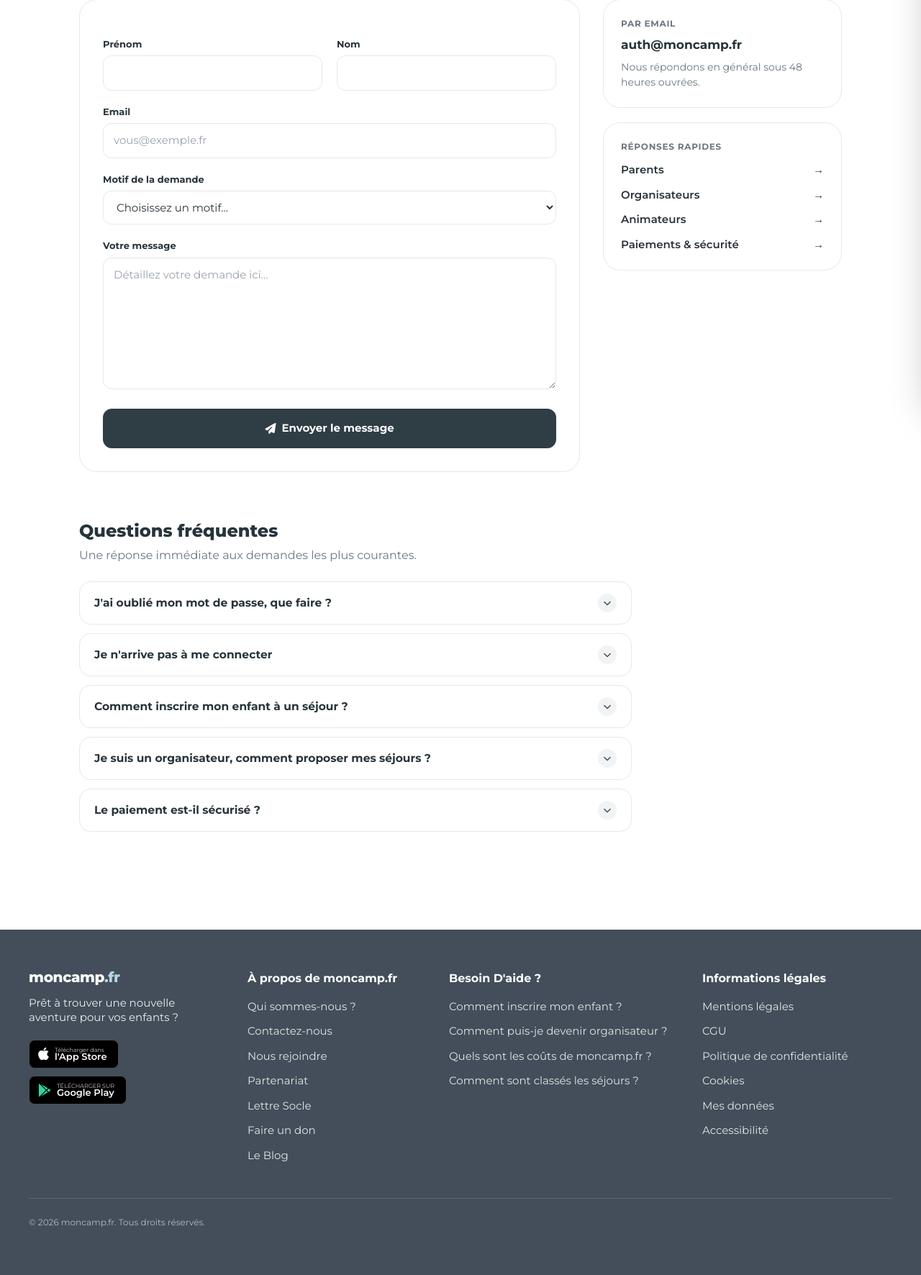
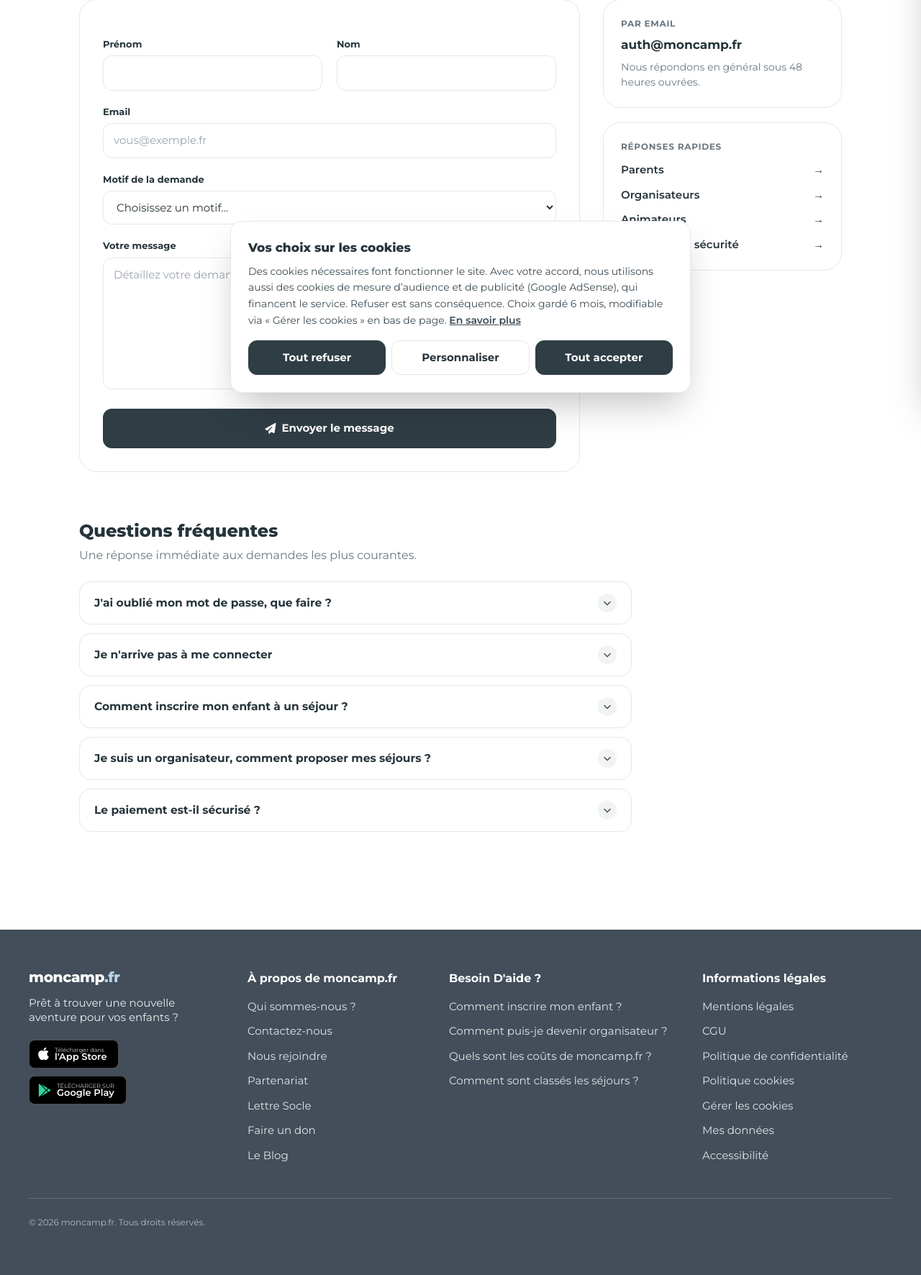
Before and after one commit to Cyprdu/colo, a PHP site: page /contact in a window 1280 px wide. Shown: the part 242-2014 px from the top of the page at 72% size. Run offline with PHP 8.4, Linux system fonts and the light colour scheme; a stand-in replaces the project's code that opens the database connection; some libraries are stand-ins or nearby versions.

Commit message:
Bandeau de consentement cookies (CNIL) : « Tout refuser » au même niveau que « Tout accepter », réglages par finalité (nécessaires, mesure d'audience, publicité), choix gardé 6 mois (cookie mc_consent), preuve horodatée par finalité dans consentements (référence aléatoire rattachée au navigateur, compte si connecté, IP hachée) via api/consent.php ; AdSense chargé par assets/ads.js seulement après le choix (annonces non personnalisées et Consent Mode refusé si la publicité est refusée), emplacements masqués avant ; changement ou retrait = rechargement ; lien « Gérer les cookies » dans le pied de page
Co-Authored-By: Claude Opus 5.5 <noreply@anthropic.com>

```diff
--- a/api/controle_lib.php
+++ b/api/controle_lib.php
@@ -210,7 +210,7 @@ function ctl_tests(): array {
     });
     $add('a_script', 'Publicités Google', 'Script AdSense présent dans les pages', function () {
         [$c, $b] = ctl_http(ctl_site() . '/');
-        return str_contains($b, 'adsbygoogle.js?client=ca-pub-3659884670016121') ? ctl_r('ok', 'Script AdSense chargé sur l\'accueil.') : ctl_r('warn', 'Script AdSense absent de l\'accueil.', 'Vérifiez partials/header.php.');
+        return str_contains($b, '/assets/consent.js') && str_contains($b, '/assets/ads.js') ? ctl_r('ok', 'Chargeur AdSense présent sur l\'accueil (AdSense chargé après le choix cookies).') : ctl_r('warn', 'Chargeur AdSense ou bandeau cookies absent de l\'accueil.', 'Vérifiez partials/header.php (assets/consent.js puis assets/ads.js).');
     });
     $add('a_statut', 'Publicités Google', 'Validation du site par AdSense', fn() => ctl_r('info', 'Non vérifiable automatiquement.', 'AdSense > Sites : moncamp.fr doit être « Prêt ». Les pubs n\'apparaissent qu\'après validation, et seulement si le consentement cookies est donné (RGPD).'));
 
--- a/api/security.php
+++ b/api/security.php
@@ -19,9 +19,11 @@ function sec_ensure(PDO $pdo): void {
         ) ENGINE=InnoDB DEFAULT CHARSET=utf8mb4");
         $pdo->exec("CREATE TABLE IF NOT EXISTS consentements (
             id INT AUTO_INCREMENT PRIMARY KEY, user_id INT NULL, type VARCHAR(30) NOT NULL, version VARCHAR(20) NOT NULL,
-            accepte TINYINT(1) NOT NULL DEFAULT 1, ip_hash CHAR(64) NULL, created_at DATETIME NOT NULL DEFAULT CURRENT_TIMESTAMP,
-            KEY idx_user (user_id, type)
+            accepte TINYINT(1) NOT NULL DEFAULT 1, ip_hash CHAR(64) NULL, ref CHAR(16) NULL, created_at DATETIME NOT NULL DEFAULT CURRENT_TIMESTAMP,
+            KEY idx_user (user_id, type), KEY idx_ref (ref)
         ) ENGINE=InnoDB DEFAULT CHARSET=utf8mb4");
+        // ref : référence aléatoire du choix cookies, aussi gardée dans le cookie mc_consent du navigateur (preuve rattachable)
+        if (!$pdo->query("SHOW COLUMNS FROM consentements LIKE 'ref'")->fetch()) $pdo->exec("ALTER TABLE consentements ADD COLUMN ref CHAR(16) NULL, ADD KEY idx_ref (ref)");
         $pdo->exec("CREATE TABLE IF NOT EXISTS acces_sante (
             id INT AUTO_INCREMENT PRIMARY KEY, user_id INT NOT NULL, enfant_id INT NULL, type VARCHAR(12) NOT NULL,
             ip_hash CHAR(64) NULL, created_at DATETIME NOT NULL DEFAULT CURRENT_TIMESTAMP, KEY idx_enfant (enfant_id), KEY idx_user (user_id)
@@ -77,11 +79,11 @@ function csrf_check(): bool {
 }
 
 // ---------------- Consentements et accès santé ----------------
-function consent_log(PDO $pdo, ?int $userId, string $type, ?string $version = null, bool $accepte = true): void {
+function consent_log(PDO $pdo, ?int $userId, string $type, ?string $version = null, bool $accepte = true, ?string $ref = null): void {
     try {
         sec_ensure($pdo);
-        $pdo->prepare("INSERT INTO consentements (user_id, type, version, accepte, ip_hash) VALUES (?, ?, ?, ?, ?)")
-            ->execute([$userId, substr($type, 0, 30), $version ?? CGU_VERSION, $accepte ? 1 : 0, sec_hash(sec_ip())]);
+        $pdo->prepare("INSERT INTO consentements (user_id, type, version, accepte, ip_hash, ref) VALUES (?, ?, ?, ?, ?, ?)")
+            ->execute([$userId, substr($type, 0, 30), $version ?? CGU_VERSION, $accepte ? 1 : 0, sec_hash(sec_ip()), $ref]);
     } catch (Throwable $e) {}
 }
 function sante_log(PDO $pdo, int $userId, ?int $enfantId, string $type): void {
--- /dev/null
+++ b/assets/consent.js
@@ -0,0 +1,66 @@
+/* moncamp.fr : consentement aux cookies (CNIL). Choix par finalité (mesure d'audience, publicité), gardé 6 mois dans le cookie
+   mc_consent = 1.<référence>.<audience 0|1><publicité 0|1>.<horodatage>, preuve enregistrée par api/consent.php (table consentements).
+   Tant qu'aucun choix n'est fait, aucun script non essentiel n'est chargé (assets/ads.js attend l'événement « mc:consent »). */
+(function () {
+    'use strict';
+    var DUREE = 182 * 86400;
+
+    function lire() {
+        var m = document.cookie.match(/(?:^|;\s*)mc_consent=1\.([a-f0-9]{16})\.([01])([01])\.(\d+)/);
+        if (!m || Date.now() / 1000 - Number(m[4]) > DUREE) return null;
+        return { ref: m[1], audience: m[2] === '1', pub: m[3] === '1' };
+    }
+    function signaler() {
+        if (typeof window.gtag !== 'function') return;
+        var p = mc.pub ? 'granted' : 'denied';
+        window.gtag('consent', 'update', { ad_storage: p, ad_user_data: p, ad_personalization: p, analytics_storage: mc.audience ? 'granted' : 'denied' });
+    }
+
+    var lu = lire();
+    var mc = window.mcConsent = { choisi: !!lu, audience: !!(lu && lu.audience), pub: !!(lu && lu.pub), ouvrir: ouvrir };
+    if (lu) signaler();
+
+    var box = null;
+    function el(id) { return document.getElementById(id); }
+
+    function enregistrer(a, p) {
+        var ref = lu ? lu.ref : Array.prototype.map.call(crypto.getRandomValues(new Uint8Array(8)), function (b) { return (b < 16 ? '0' : '') + b.toString(16); }).join('');
+        var change = mc.choisi && (a !== mc.audience || p !== mc.pub);
+        document.cookie = 'mc_consent=1.' + ref + '.' + (a ? 1 : 0) + (p ? 1 : 0) + '.' + Math.floor(Date.now() / 1000)
+            + '; Max-Age=' + DUREE + '; Path=/; SameSite=Lax' + (location.protocol === 'https:' ? '; Secure' : '');
+        lu = { ref: ref, audience: a, pub: p };
+        var envoi = fetch('/api/consent.php', { method: 'POST', credentials: 'same-origin', keepalive: true, headers: { 'Content-Type': 'application/json' }, body: JSON.stringify({ ref: ref, a: a ? 1 : 0, p: p ? 1 : 0 }) }).catch(function () {});
+        fermer();
+        if (change) { envoi.then(function () { location.reload(); }); return; }   // retrait ou changement : la page est rechargée sans les scripts concernés
+        var premier = !mc.choisi;
+        mc.choisi = true; mc.audience = a; mc.pub = p;
+        signaler();
+        if (premier) document.dispatchEvent(new CustomEvent('mc:consent'));
+    }
+
+    function fermer() { if (box) box.hidden = true; }
+    function ouvrir(reglages, sansFocus) {
+        if (!box) return;
+        el('mc-c-aud').checked = mc.audience;
+        el('mc-c-pub').checked = mc.pub;
+        el('mc-c-reglages').hidden = !reglages;
+        el('mc-c-perso').hidden = !!reglages;
+        box.hidden = false;
+        if (!sansFocus) (reglages ? el('mc-c-aud') : el('mc-c-refus')).focus();
+    }
+
+    function init() {
+        box = el('mc-consent');
+        if (!box) return;
+        el('mc-c-refus').onclick = function () { enregistrer(false, false); };
+        el('mc-c-accepte').onclick = function () { enregistrer(true, true); };
+        el('mc-c-perso').onclick = function () { ouvrir(true); };
+        el('mc-c-ok').onclick = function () { enregistrer(el('mc-c-aud').checked, el('mc-c-pub').checked); };
+        document.addEventListener('click', function (e) {
+            var t = e.target.closest && e.target.closest('[data-cookies]');
+            if (t) { e.preventDefault(); ouvrir(true); }
+        });
+        if (!mc.choisi) ouvrir(false, true);
+    }
+    if (document.readyState === 'loading') document.addEventListener('DOMContentLoaded', init); else init();
+})();
--- a/partials/ads.php
+++ b/partials/ads.php
@@ -24,6 +24,11 @@ const ADS_SLOTS = [
     'carre'          => '',             // ADSENSE_SLOT_CARRE
 ];
 
+/** Le visiteur a-t-il fait son choix cookies (cookie mc_consent posé par assets/consent.js, valable 6 mois) ? */
+function ads_consent_choisi(): bool {
+    return (bool)preg_match('/^1\.[a-f0-9]{16}\.[01]{2}\.(\d{9,11})$/D', (string)($_COOKIE['mc_consent'] ?? ''), $m) && (int)$m[1] > time() - 182 * 86400;
+}
+
 function ad_slot(string $id, string $slot, array $o = []): void {
     if ($slot === '') return;                          // pas encore créé dans AdSense
     $minh   = (int)($o['minh'] ?? 250);
--- a/partials/footer.php
+++ b/partials/footer.php
@@ -54,7 +54,8 @@
                     <li><a class="hover:text-white hover:underline underline-offset-4" href="legal#mentions">Mentions légales</a></li>
                     <li><a class="hover:text-white hover:underline underline-offset-4" href="legal#cgu">CGU</a></li>
                     <li><a class="hover:text-white hover:underline underline-offset-4" href="legal#confidentialite">Politique de confidentialité</a></li>
-                    <li><a class="hover:text-white hover:underline underline-offset-4" href="legal#cookies">Cookies</a></li>
+                    <li><a class="hover:text-white hover:underline underline-offset-4" href="legal#cookies">Politique cookies</a></li>
+                    <li><a class="hover:text-white hover:underline underline-offset-4" href="legal#cookies" data-cookies>Gérer les cookies</a></li>
                     <li><a class="hover:text-white hover:underline underline-offset-4" href="mes_donnees">Mes données</a></li>
                     <li><a class="hover:text-white hover:underline underline-offset-4" href="legal#accessibilite">Accessibilité</a></li>
                 </ul>
@@ -64,6 +65,22 @@
         <p class="mt-12 pt-6 border-t border-white/15 text-[12px] text-white/60">&copy; <?= date('Y') ?> moncamp.fr. Tous droits réservés.</p>
     </div>
 </footer>
+<div id="mc-consent" role="dialog" aria-labelledby="mc-c-titre" aria-describedby="mc-c-texte" hidden class="fixed z-[120] inset-x-3 bottom-3 sm:inset-x-auto sm:left-1/2 sm:-translate-x-1/2 sm:w-[640px] max-h-[calc(100vh-24px)] overflow-y-auto rounded-2xl bg-white text-[#26343b] border border-[#e5e7eb] shadow-2xl p-5 sm:p-6" style="margin-bottom:env(safe-area-inset-bottom)">
+    <style>#mc-consent[hidden], #mc-consent [hidden] { display: none !important; }</style>
+    <h2 id="mc-c-titre" class="text-[17px] font-extrabold">Vos choix sur les cookies</h2>
+    <p id="mc-c-texte" class="mt-2 text-[14px] leading-relaxed text-[#3b4a54]">Des cookies nécessaires font fonctionner le site. Avec votre accord, nous utilisons aussi des cookies de mesure d’audience et de publicité (Google AdSense), qui financent le service. Refuser est sans conséquence. Choix gardé 6 mois, modifiable via « Gérer les cookies » en bas de page. <a href="legal#cookies" class="underline font-semibold">En savoir plus</a></p>
+    <div id="mc-c-reglages" hidden class="mt-4 divide-y divide-[#e5e7eb] border-y border-[#e5e7eb]">
+        <div class="py-3 flex items-start justify-between gap-4"><div><p class="font-bold text-[14px]">Nécessaires</p><p class="text-[13px] text-[#6b7780]">Connexion, sécurité, panier d’inscription, mémorisation de ce choix. Toujours actifs : le site ne fonctionne pas sans eux.</p></div><span class="text-[12px] font-bold text-[#6b7780] whitespace-nowrap pt-1">Toujours actifs</span></div>
+        <label class="py-3 flex items-start justify-between gap-4 cursor-pointer"><span><span class="block font-bold text-[14px]">Mesure d’audience</span><span class="block text-[13px] text-[#6b7780]">Outils tiers de statistiques de fréquentation. Les statistiques internes de moncamp.fr fonctionnent sans cookie.</span></span><span class="ds-switch mt-1"><input type="checkbox" id="mc-c-aud"><span></span></span></label>
+        <label class="py-3 flex items-start justify-between gap-4 cursor-pointer"><span><span class="block font-bold text-[14px]">Publicité</span><span class="block text-[13px] text-[#6b7780]">Annonces Google personnalisées selon votre navigation. Sans votre accord, Google peut afficher des annonces non personnalisées, sans cookie publicitaire.</span></span><span class="ds-switch mt-1"><input type="checkbox" id="mc-c-pub"><span></span></span></label>
+        <div class="py-3 flex justify-end"><button type="button" id="mc-c-ok" class="ds-btn ds-btn-light">Enregistrer mes choix</button></div>
+    </div>
+    <div class="mt-4 grid grid-cols-1 sm:grid-cols-3 gap-2">
+        <button type="button" id="mc-c-refus" class="ds-btn justify-center">Tout refuser</button>
+        <button type="button" id="mc-c-perso" class="ds-btn ds-btn-light justify-center">Personnaliser</button>
+        <button type="button" id="mc-c-accepte" class="ds-btn justify-center">Tout accepter</button>
+    </div>
+</div>
 <div id="soon-toast" role="status" aria-live="polite" class="fixed left-1/2 bottom-8 z-[100] -translate-x-1/2 translate-y-4 opacity-0 pointer-events-none transition-all duration-300 rounded-full bg-[#26343b] px-6 py-3 text-[14px] font-semibold text-white shadow-2xl">Bientôt disponible ;)</div>
 <script>
 (function () {
--- a/partials/header.php
+++ b/partials/header.php
@@ -78,7 +78,7 @@ $placeholder_url_desktop = "https://placehold.co/36x36/e2e8f0/2563eb?text=" . ur
 $placeholder_url_mobile = "https://placehold.co/48x48/e2e8f0/2563eb?text=" . urlencode($initial);
 ?>
 <!DOCTYPE html>
-<html lang="fr">
+<html lang="fr"<?= $ads_enabled && ads_consent_choisi() ? ' class="ads-on"' : '' ?>>
 <head>
     <meta charset="UTF-8">
         <meta name="viewport" content="width=device-width, initial-scale=1, viewport-fit=cover">
@@ -88,19 +88,19 @@ $placeholder_url_mobile = "https://placehold.co/48x48/e2e8f0/2563eb?text=" . url
     <title><?= htmlspecialchars($page_title ?? 'moncamp.fr - Trouvez le camp parfait') ?></title>
 
     <?php if ($ads_enabled): ?>
-    <?php /* Publicité : uniquement sur les pages de contenu. Consentement refusé par défaut (Consent Mode v2) AVANT le script, le message de consentement certifié est géré par AdSense. */ ?>
+    <?php /* Publicité : uniquement sur les pages de contenu. Consentement refusé par défaut (Consent Mode v2) ; assets/ads.js ne charge AdSense qu'après le choix cookies (assets/consent.js). */ ?>
     <script>
         window.dataLayer = window.dataLayer || [];
         function gtag(){ dataLayer.push(arguments); }
-        gtag('consent', 'default', { ad_storage: 'denied', ad_user_data: 'denied', ad_personalization: 'denied', analytics_storage: 'denied', wait_for_update: 500 });
+        gtag('consent', 'default', { ad_storage: 'denied', ad_user_data: 'denied', ad_personalization: 'denied', analytics_storage: 'denied' });
     </script>
-    <script async src="https://pagead2.googlesyndication.com/pagead/js/adsbygoogle.js?client=ca-pub-3659884670016121" crossorigin="anonymous" onerror="document.documentElement.classList.add('no-ads')"></script>
-    <script defer src="/assets/ads.js" onerror="document.documentElement.classList.add('no-ads')"></script>
+    <script defer src="/assets/consent.js?v=1"></script>
+    <script defer src="/assets/ads.js?v=2" onerror="document.documentElement.classList.add('no-ads')"></script>
     <style>
         .ad-wrap { margin: 28px auto; max-width: 100%; text-align: center; }
         .ad-wrap .ad-label { display:block; font-size:11px; letter-spacing:.08em; text-transform:uppercase; color:#9aa3ab; margin-bottom:6px; }
         .ad-wrap .ad-box { display:block; width:100%; overflow:hidden; }
-        .ad-wrap.ad-empty, .no-ads .ad-wrap, .no-ads .ad-card { display:none !important; }
+        .ad-wrap.ad-empty, .no-ads .ad-wrap, .no-ads .ad-card, html:not(.ads-on) .ad-wrap, html:not(.ads-on) .ad-card { display:none !important; }
     </style>
     <?php endif; ?>
 
@@ -153,6 +153,7 @@ if ('serviceWorker' in navigator) {
   });
 }
 </script>
+    <?php if (!$ads_enabled): ?><script defer src="/assets/consent.js?v=1"></script><?php endif; ?>
     <link rel="stylesheet" href="/assets/ds.css?v=8">
     <script src="/assets/ui.js?v=2"></script>
 </head>
```
Also changed, not shown: api/consent.php (added, +16 -0 lines), assets/ads.js (+19 -2 lines).
